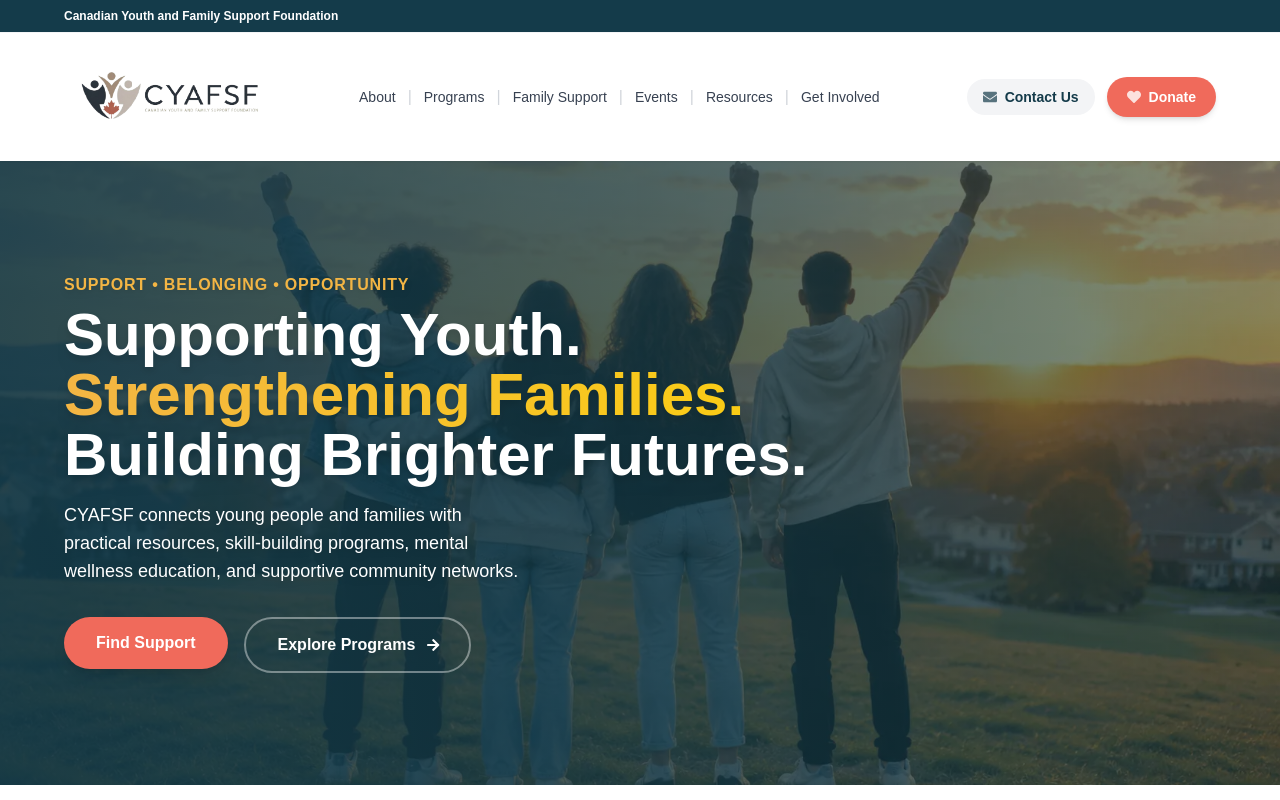
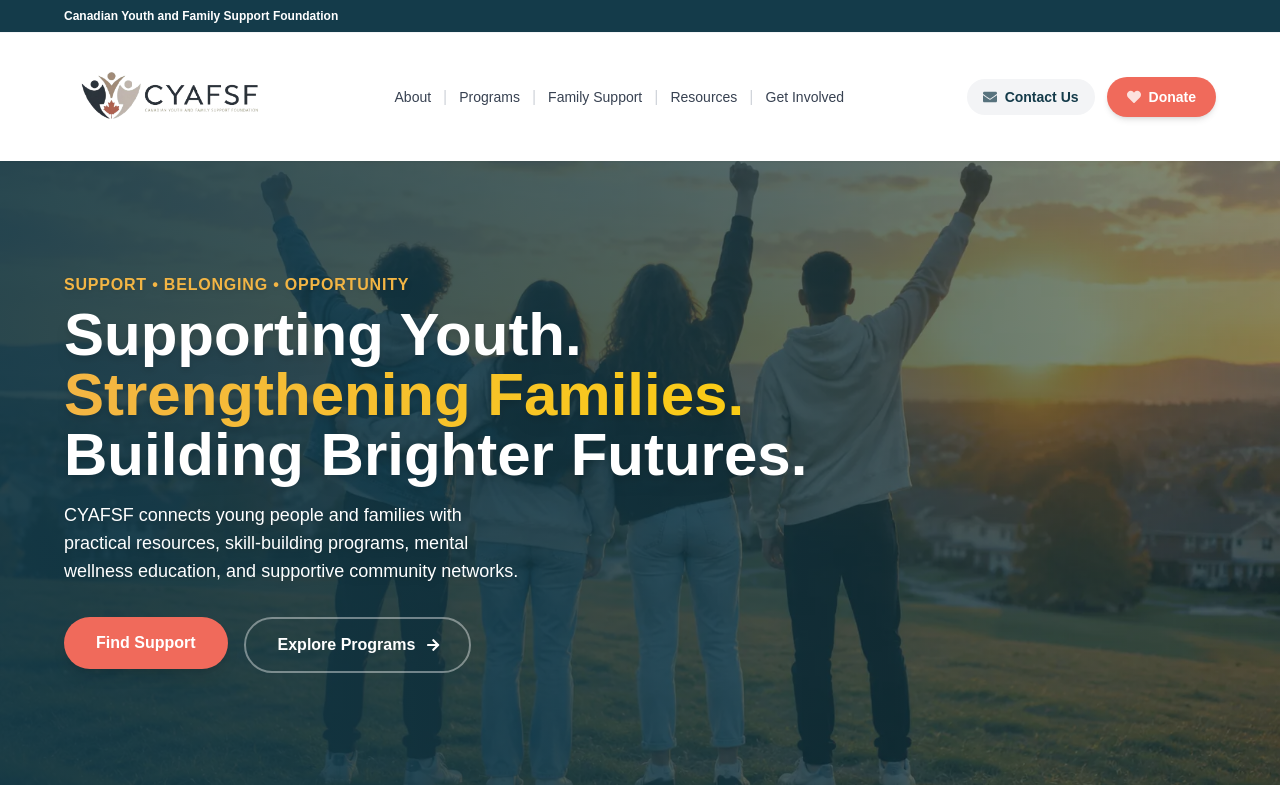
Before and after one commit to webixsolutions-dev/cyafsf-react, a React (Vite) app: page / in a window 1280 px wide. Shown: the top 800 px of the page. Built offline with nearby package versions, Linux system fonts and the light colour scheme.

Commit message:
remove events from the nav bar

```diff
--- a/src/data/navigation.js
+++ b/src/data/navigation.js
@@ -4,7 +4,6 @@ export const NAV_ITEMS = [
   { to: '/about', label: 'About' },
   { to: '/programs', label: 'Programs' },
   { to: '/family-support', label: 'Family Support' },
-  { to: '/events', label: 'Events' },
   { to: '/resources', label: 'Resources' },
   { to: '/get-involved', label: 'Get Involved' },
 ];
```
Also changed, not shown: 1 other file (tests, documents, lock files or other folders).
